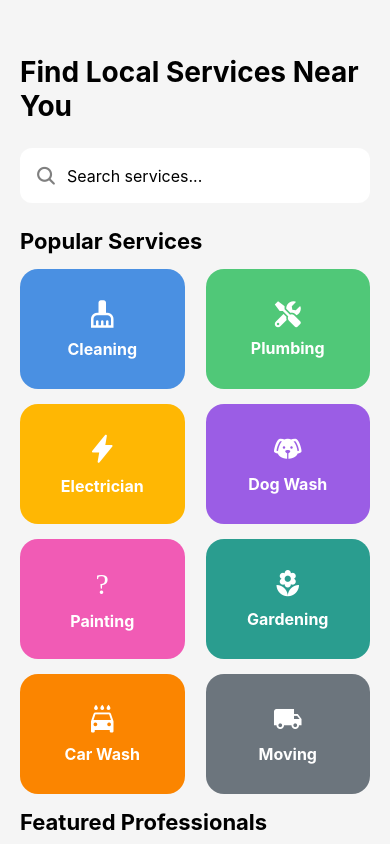
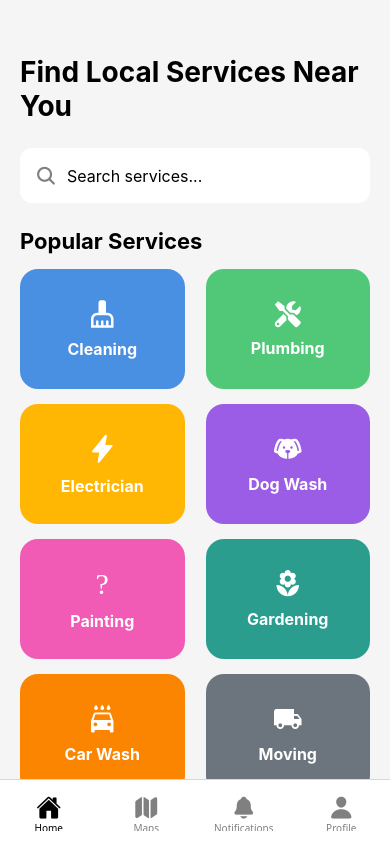
Before and after one commit to KapilBhattarai502/Local-Service-Finder-App, a React Native app in the folder serviceApp/: screen /Home in a window 390 px wide. Built offline with nearby package versions, Linux system fonts and the light colour scheme.

Commit message:
bottom Navigation

```diff
--- a/serviceApp/navigation/AppNavigator.js
+++ b/serviceApp/navigation/AppNavigator.js
@@ -4,6 +4,7 @@
 import LoginScreen from "../screens/LoginScreen";
 import HomeScreen from "../screens/HomeScreen";
 import RegisterScreen from "../screens/RegisterScreen";
+import BottomTabs from "./BottomTabs";
 
 const Stack = createNativeStackNavigator();
 
@@ -14,7 +15,8 @@
     <NavigationContainer>
       <Stack.Navigator screenOptions={{ headerShown: false }}>
         <Stack.Screen name="Login" component={LoginScreen} />
-        <Stack.Screen name="Home" component={HomeScreen} />
+        <Stack.Screen name="Home" component={BottomTabs} />
+
         <Stack.Screen name="Register" component={RegisterScreen} />
 
         {/* {!isAuthenticated ? (
--- /dev/null
+++ b/serviceApp/navigation/BottomTabs.js
@@ -0,0 +1,80 @@
+import React from "react";
+
+import { createBottomTabNavigator } from "@react-navigation/bottom-tabs";
+
+import { Ionicons } from "@expo/vector-icons";
+
+import HomeScreen from "../screens/HomeScreen";
+import MapScreen from "../screens/MapScreen";
+import NotificationScreen from "../screens/NotificationScreen";
+import ProfileScreen from "../screens/ProfileScreen";
+
+const Tab = createBottomTabNavigator();
+
+export default function BottomTabs() {
+  return (
+    <Tab.Navigator
+      screenOptions={{
+        headerShown: false,
+
+        tabBarActiveTintColor: "#000",
+
+        tabBarInactiveTintColor: "gray",
+
+        tabBarStyle: {
+          height: 65,
+          paddingBottom: 8,
+          paddingTop: 8,
+        },
+      }}
+    >
+      {/* HOME */}
+
+      <Tab.Screen
+        name="Home"
+        component={HomeScreen}
+        options={{
+          tabBarIcon: ({ color, size }) => (
+            <Ionicons name="home" size={size} color={color} />
+          ),
+        }}
+      />
+
+      {/* MAPS */}
+
+      <Tab.Screen
+        name="Maps"
+        component={MapScreen}
+        options={{
+          tabBarIcon: ({ color, size }) => (
+            <Ionicons name="map" size={size} color={color} />
+          ),
+        }}
+      />
+
+      {/* NOTIFICATIONS */}
+
+      <Tab.Screen
+        name="Notifications"
+        component={NotificationScreen}
+        options={{
+          tabBarIcon: ({ color, size }) => (
+            <Ionicons name="notifications" size={size} color={color} />
+          ),
+        }}
+      />
+
+      {/* PROFILE */}
+
+      <Tab.Screen
+        name="Profile"
+        component={ProfileScreen}
+        options={{
+          tabBarIcon: ({ color, size }) => (
+            <Ionicons name="person" size={size} color={color} />
+          ),
+        }}
+      />
+    </Tab.Navigator>
+  );
+}
--- a/serviceApp/package.json
+++ b/serviceApp/package.json
@@ -12,7 +12,7 @@
   },
   "dependencies": {
     "@expo/vector-icons": "^15.0.3",
-    "@react-navigation/bottom-tabs": "^7.4.0",
+    "@react-navigation/bottom-tabs": "^7.16.1",
     "@react-navigation/elements": "^2.6.3",
     "@react-navigation/native": "^7.2.4",
     "@react-navigation/native-stack": "^7.15.1",
--- a/serviceApp/screens/LoginScreen.js
+++ b/serviceApp/screens/LoginScreen.js
@@ -17,7 +17,6 @@
   const [email, setEmail] = useState("");
 
   const [password, setPassword] = useState("");
-
   const handleLogin = async () => {
     if (!email || !password) {
       Alert.alert("Error", "Please fill all fields");
@@ -26,8 +25,6 @@
     }
 
     try {
-      console.log("checking login");
-
       // CHECK USERS COLLECTION
 
       const usersQuery = query(
--- /dev/null
+++ b/serviceApp/screens/MapScreen.js
@@ -0,0 +1,22 @@
+import { View, Text, StyleSheet } from "react-native";
+
+export default function MapScreen() {
+  return (
+    <View style={styles.container}>
+      <Text style={styles.text}>Map Screen</Text>
+    </View>
+  );
+}
+
+const styles = StyleSheet.create({
+  container: {
+    flex: 1,
+    justifyContent: "center",
+    alignItems: "center",
+  },
+
+  text: {
+    fontSize: 24,
+    fontWeight: "bold",
+  },
+});
--- /dev/null
+++ b/serviceApp/screens/NotificationScreen.js
@@ -0,0 +1,23 @@
+import { View, Text, StyleSheet } from "react-native";
+import React from "react";
+
+export default function NotificationScreen() {
+  return (
+    <View style={styles.container}>
+      <Text>NotificationScreen</Text>
+    </View>
+  );
+}
+
+const styles = StyleSheet.create({
+  container: {
+    flex: 1,
+    justifyContent: "center",
+    alignItems: "center",
+  },
+
+  text: {
+    fontSize: 24,
+    fontWeight: "bold",
+  },
+});
--- /dev/null
+++ b/serviceApp/screens/ProfileScreen.js
@@ -0,0 +1,10 @@
+import { View, Text } from "react-native";
+import React from "react";
+
+export default function ProfileScreen() {
+  return (
+    <View>
+      <Text>ProfileScreen</Text>
+    </View>
+  );
+}
```
Also changed, not shown: 1 other file (tests, documents, lock files or other folders).
